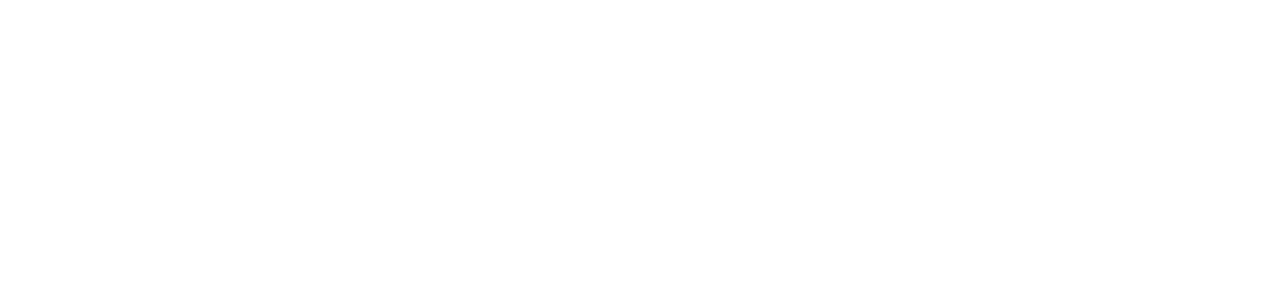
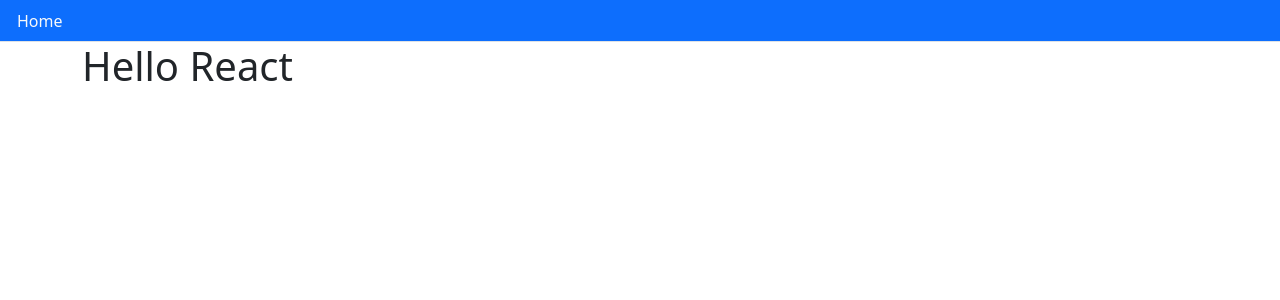
Before and after one commit to hstha/react-node-projects, a React (Create React App) app in the folder frontend/: page / in a window 1280 px wide. Shown: the top 300 px of the page. Built offline with nearby package versions, Linux system fonts and the light colour scheme.

Commit message:
adding layout in app

```diff
--- a/frontend/src/App.js
+++ b/frontend/src/App.js
@@ -1,11 +1,12 @@
-import './App.css';
+import React from 'react';
+import Layout from './core/Layout';
 
-function App() {
+const App = () => {
   return (
-    <div className="App">
-
-    </div>
-  );
+    <Layout>
+      <h1>Hello React</h1>
+    </Layout>
+  )
 }
 
 export default App;
```
